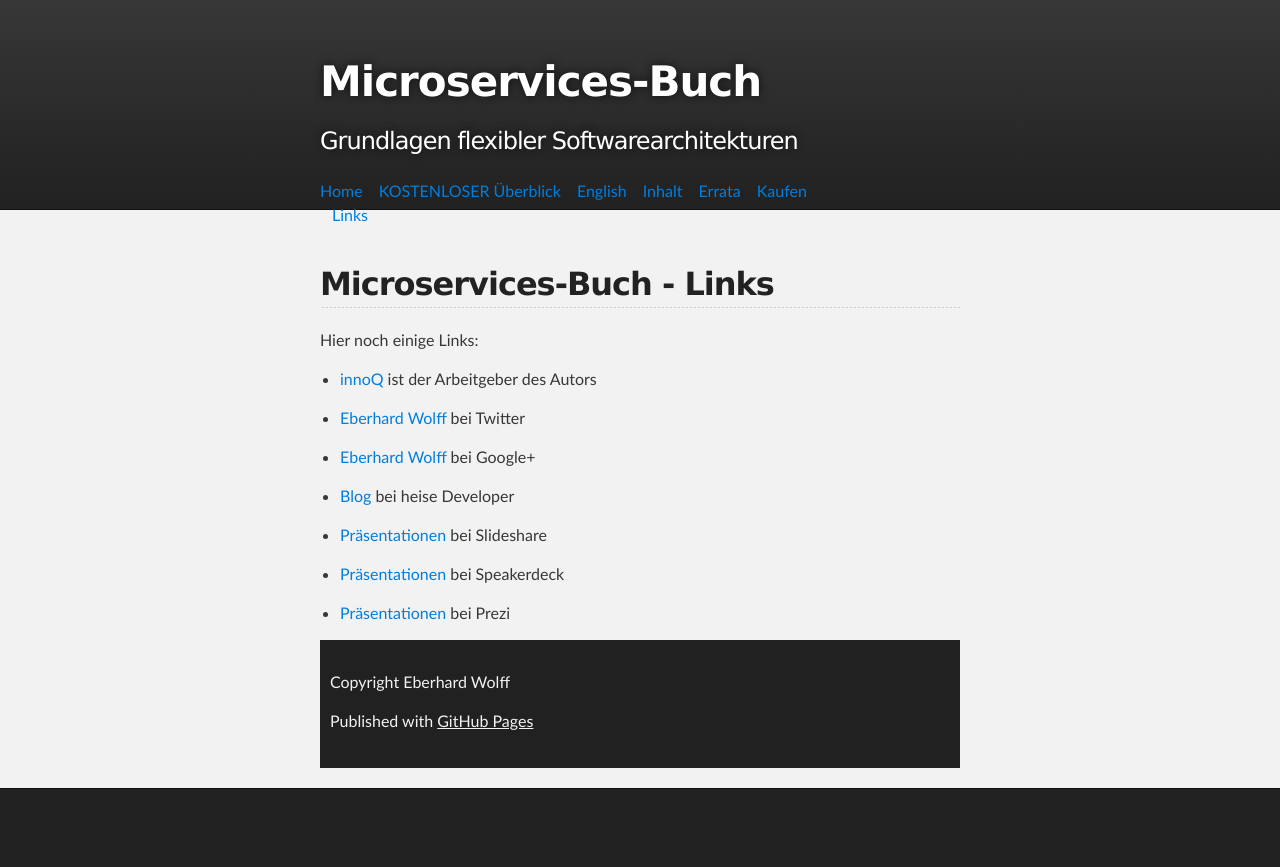
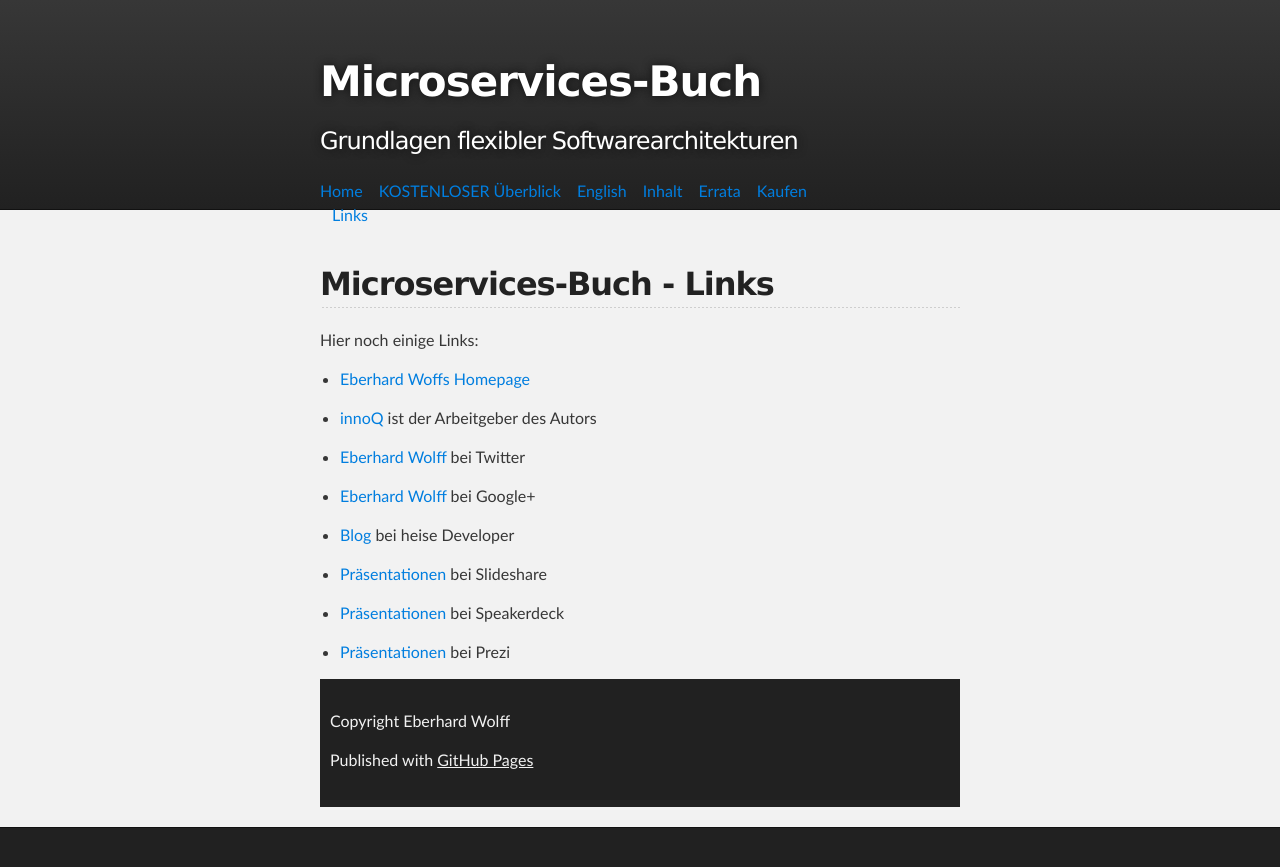
Before and after one commit to ewolff/microservices-buch.de, a Jekyll site: the page built from links.md, in a window 1280 px wide. Shown: the top 867 px of the page. Built offline with Jekyll 4.4.1, drawn with Linux system fonts in a browser that asks for light colours.

Commit message:
Add link to homepage

```diff
--- a/links.md
+++ b/links.md
@@ -8,6 +8,8 @@ Microservices-Buch - Links
 ---
 
 Hier noch einige Links:
+
+* [Eberhard Woffs Homepage](http://ewolff.com)
 
 * [innoQ](http://innoq.com) ist der Arbeitgeber des Autors
 
```
